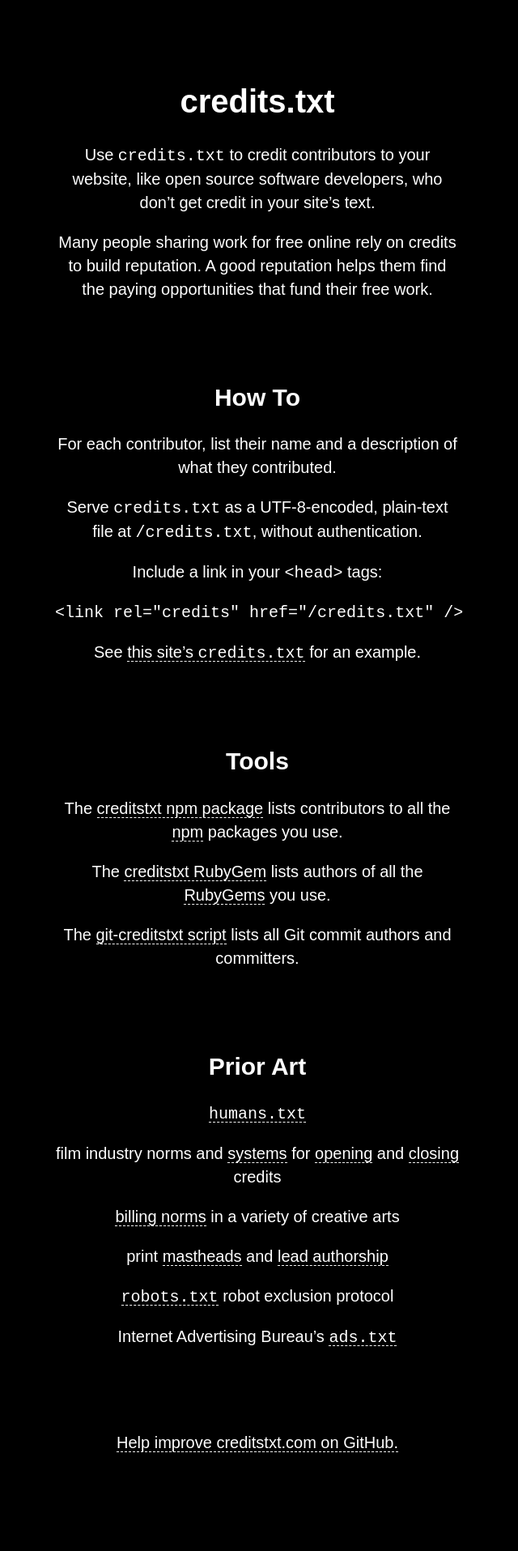
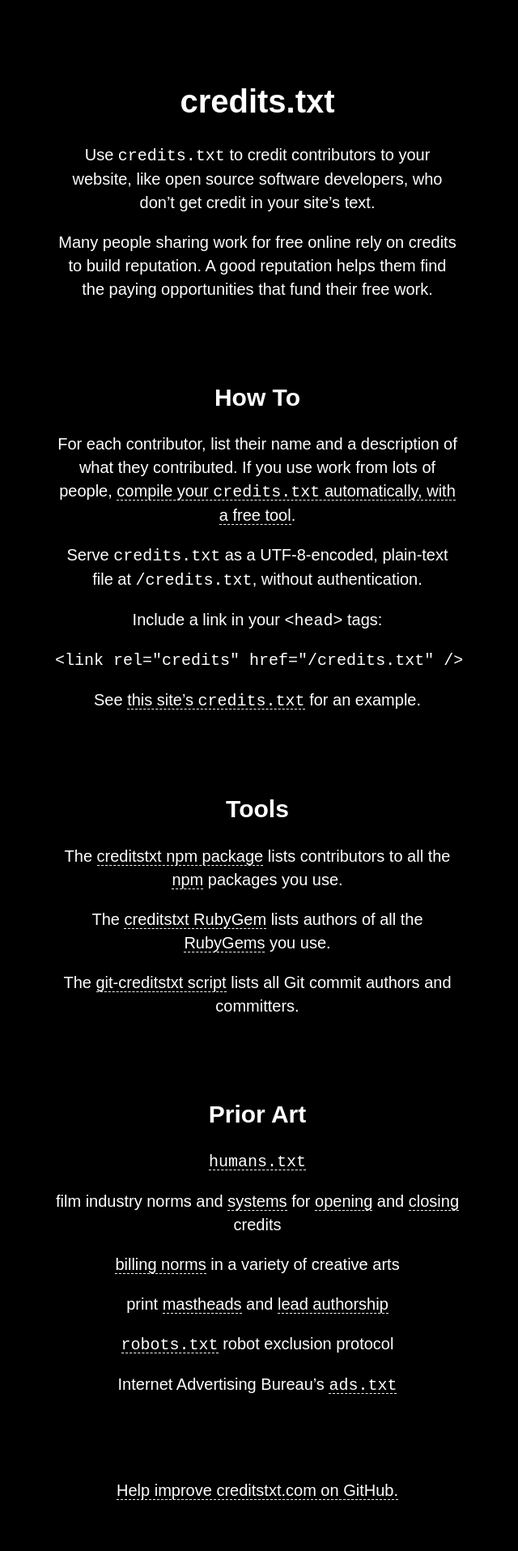
Before and after one commit to creditstxt/creditstxt.com, a Jekyll site: the page built from index.md, in a window 1280 px wide. Shown: the whole page at 81% size, without its empty margins (322-962 px from the left). Built offline with Jekyll 4.4.1, drawn with Linux system fonts in a browser that asks for light colours; our own code applies the rules of GitHub Pages for plain Markdown files; before the commit the page ends 1856 px from its top, so only the background shows below that.

Commit message:
How To: Mention automatic compilation

```diff
--- a/index.md
+++ b/index.md
@@ -4,7 +4,7 @@ Many people sharing work for free online rely on credits to build reputation.  A
 
 ## How To
 
-For each contributor, list their name and a description of what they contributed.
+For each contributor, list their name and a description of what they contributed.  If you use work from lots of people, [compile your `credits.txt` automatically, with a free tool](#tools).
 
 Serve `credits.txt` as a UTF-8-encoded, plain-text file at `/credits.txt`, without authentication.
 
```
